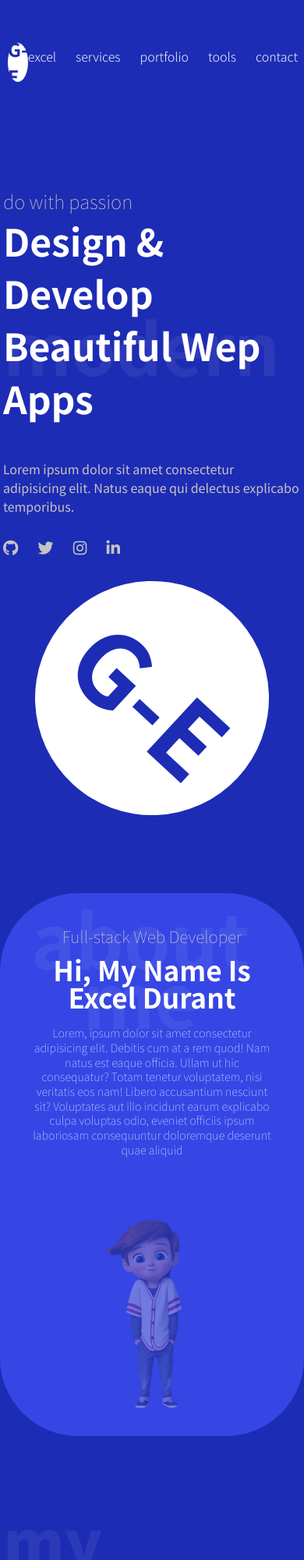
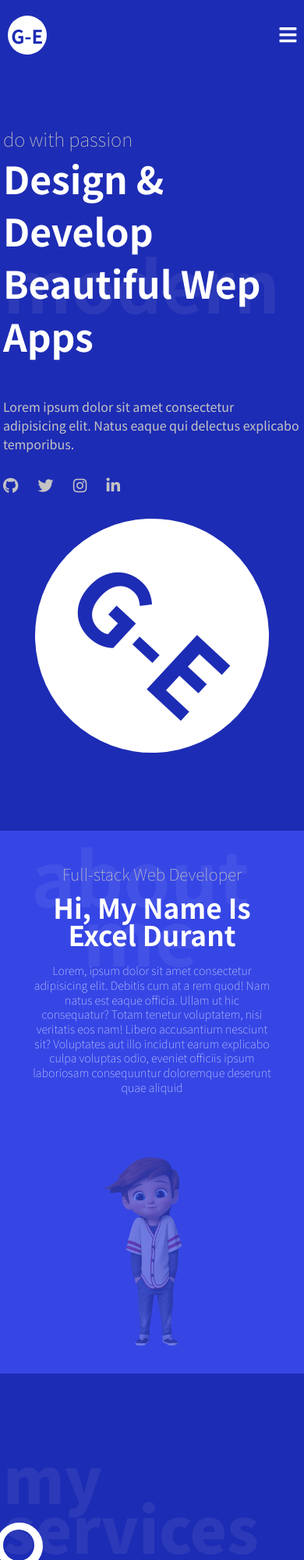
Before and after one commit to ExcelDurant/portfolio2, a website with bundled scripts: page index.html in a window 390 px wide. Shown: the top 2000 px of the page at 78% size. Built offline with nearby package versions, Linux system fonts and the light colour scheme.

Commit message:
mobile nav

```diff
--- a/assets/scripts/animations.js
+++ b/assets/scripts/animations.js
@@ -6,6 +6,7 @@ let service = document.querySelector('.service-container');
 let works = document.querySelector('.works-grid');
 let tools = document.querySelector('.tools-container .icons-container');
 let contact = document.querySelector('.form-container');
+let mobileNav = document.querySelector('.mobile-navlist');
 let excelOffset = excel.getBoundingClientRect().top - 700;
 let serviceOffset = service.getBoundingClientRect().top + 200;
 let worksOffset = works.getBoundingClientRect().top - 400;
@@ -24,7 +25,7 @@ tl.add({
 })
 
 .add({
-    targets: '#navlist1 a',
+    targets: '#navlist1',
     translateX: 0
 })
 
@@ -84,11 +85,9 @@ function scrollFunction() {
     let w = window.scrollY;
     console.log(w, excelOffset);
     if(w >= excelOffset) {
-        console.log("equals");
         scrollMe.play();
     }
     if(w >= serviceOffset) {
-        console.log("equals2");
         scrollMe2.play();
     }
     if(w >= worksOffset) {
@@ -102,6 +101,6 @@ function scrollFunction() {
     }
 }
 
-// icons.addEventListener('mouseover', ()=>{
-
-// })
+function showNav() {
+    mobileNav.classList.toggle('show-mobile-nav');
+}
--- a/assets/styles/style.scss
+++ b/assets/styles/style.scss
@@ -16,6 +16,10 @@ $txtColor:rgb(133, 133, 133);
     }
 }
 
+html {
+    scroll-behavior: smooth;
+}
+
 * {
     margin        : 0;
     padding       : 0;
@@ -32,6 +36,11 @@ a {
 
 ul {
     list-style: none;
+}
+
+button {
+    border: none;
+    background-color: transparent;
 }
 
 section,footer {
@@ -90,11 +99,12 @@ section,footer {
 
 .header {
     width           : 100%;
-    height          : 160px;
+    min-height          : 160px;
     background-color: $blue;
     display         : flex;
     align-items     : center;
     justify-content : center;
+    flex-direction: column;
 
     .navbar {
         width          : 70%;
@@ -117,6 +127,9 @@ section,footer {
         .navlist {
             display        : flex;
             justify-content: space-between;
+            align-items: center;
+            transition: 2s transform;
+                transform: translateX(2000px);
             // transition: 3s transform;
 
 
@@ -127,19 +140,70 @@ section,footer {
                 transition  : 0.5s border;
                 color       : $lightWhite;
                 font-weight : 300;
-                transition: 2s transform;
-                transform: translateX(2000px);
 
                 &:hover {
                     text-decoration: underline;
                 }
             }
+            .menu {
+                font-size: 25px;
+                color: white;
+                display: none;
+                cursor: pointer;
+            }
+
+        }
+
+    }
+    .mobile-navlist {
+        display: none;
+        flex-direction: column;
+        width: 95%;
+        margin-top: 5px;
+        // height: 0;
+        position: sticky;
+        transform: translateX(-2540px);
+        overflow: hidden;
+        align-items: center;
+        justify-content: space-between;
+        text-align: center;
+        background-color: $lightBlue;
+        transition: 2s transform, 2s margin;
+        .navlink {
+            color: white;
         }
     }
+
 
     @include mqx(1000px) {
         .navbar {
             width: 95%;
+        }
+    }
+    @include mqx(650px) {
+        min-height          : 80px;
+        justify-content: space-between;
+        .navbar {
+            margin-top: 20px;
+            .navlist {
+                .navlink {
+                    display: none;
+                }
+                .menu {
+                    display: inline-block;
+                }
+            }
+        }
+        .mobile-navlist {
+            display: flex;
+            margin-bottom: -250px;
+        }
+        .show-mobile-nav {
+            // display: flex;
+            // height: auto;
+            position: relative;
+            transform: translateX(0);
+            margin-bottom: 0;
         }
     }
 }
@@ -352,6 +416,7 @@ section,footer {
     }
 
     @include mqx(650px) {
+        border-radius: 0;
         .txt-container {
             padding: 40px;
             .header-txt {
@@ -540,7 +605,8 @@ section,footer {
         justify-content: center;
         margin-bottom: 30px;
         opacity: 0;
-        transition: 1.5s opacity;
+        transition: 0.8s opacity;
+        transition-timing-function: ease-in-out;
 
         .work-card {
             width: 300px;
@@ -607,7 +673,8 @@ section,footer {
         display: flex;
         flex-wrap: wrap;
         opacity: 0;
-        transition: 1.5s opacity;
+        transition: 0.8s opacity;
+        transition-timing-function: ease-in-out;
 
         .icon-container {
             width: 70px;
@@ -764,7 +831,8 @@ section,footer {
             background-color: white;
             margin-bottom: 50px;
             opacity: 0;
-            transition: 1.5s opacity;
+            transition: 0.8s opacity;
+            transition-timing-function: ease-in-out;
 
             .contact-form {
                 width: 100%;
--- a/index.html
+++ b/index.html
@@ -29,16 +29,24 @@
                     <h2 class="logo-txt">g-e</h2>
                 </div>
                 <ul class="navlist" id="navlist1">
-                    <li><a href="#" class="navlink">excel</a></li>
-                    <li><a href="#" class="navlink">services</a></li>
-                    <li><a href="#" class="navlink">portfolio</a></li>
-                    <li><a href="#" class="navlink">tools</a></li>
-                    <li><a href="#" class="navlink">contact</a></li>
+                    <li><a href="#excel" class="navlink">excel</a></li>
+                    <li><a href="#service" class="navlink">services</a></li>
+                    <li><a href="#portfolio" class="navlink">portfolio</a></li>
+                    <li><a href="#tools" class="navlink">tools</a></li>
+                    <li><a href="#contact" class="navlink">contact</a></li>
+                    <li><button onclick="showNav()"><i class="fas fa-bars menu"></i></button></li>
                 </ul>
             </nav>
+            <ul class="mobile-navlist">
+                <li><a href="#excel" class="navlink">excel</a></li>
+                <li><a href="#service" class="navlink">services</a></li>
+                <li><a href="#portfolio" class="navlink">portfolio</a></li>
+                <li><a href="#tools" class="navlink">tools</a></li>
+                <li><a href="#contact" class="navlink">contact</a></li>
+            </ul>
         </header>
 
-        <section class="home-sec">
+        <section class="home-sec" id="home">
             <div class="home-container">
                 <div class="txt-container">
                     <div class="overlay">
@@ -67,7 +75,7 @@
             </div>
         </section>
 
-        <section class="excel-sec">
+        <section class="excel-sec" id="excel">
             <div class="excel-container">
                 <div class="img-container">
                     <img src="./assets/img/profile.png" alt="" class="full-img">
@@ -93,7 +101,7 @@
             </div>
         </section>
 
-        <section class="service-sec">
+        <section class="service-sec" id="service">
             <div class="service-container">
                 <div class="txt-container">
                     <h2 class="bg-title">my <br>services</h2>
@@ -136,7 +144,7 @@
             </div>
         </section>
 
-        <section class="portfolio-sec">
+        <section class="portfolio-sec" id="portfolio">
             <div class="portfolio-container">
                 <div class="txt-container">
                     <h2 class="bg-title">my <br>portfolio</h2>
@@ -189,7 +197,7 @@
             </div>
         </section>
 
-        <section class="tools-sec">
+        <section class="tools-sec" id="tools">
             <div class="tools-container">
                 <div class="icons-container">
                     <div class="icon-container"><img src="./assets/img/html.png" alt="" class="full-img"></div>
@@ -220,7 +228,7 @@
             </div>
         </section>
 
-        <section class="contact-sec">
+        <section class="contact-sec" id="contact">
             <div class="contact-container">
                 <h2 class="bg-title">connect <br> with me</h2>
                 <div class="overlay">
@@ -270,11 +278,11 @@
                             class="icon-link"><i class="fab fa-linkedin-in"></i></a>
                     </div>
                     <ul class="navlist">
-                        <li><a href="#" class="navlink">excel</a></li>
-                        <li><a href="#" class="navlink">services</a></li>
-                        <li><a href="#" class="navlink">portfolio</a></li>
-                        <li><a href="#" class="navlink">tools</a></li>
-                        <li><a href="#" class="navlink">contact</a></li>
+                        <li><a href="#excel" class="navlink">excel</a></li>
+                        <li><a href="#service" class="navlink">services</a></li>
+                        <li><a href="#portfolio" class="navlink">portfolio</a></li>
+                        <li><a href="#tools" class="navlink">tools</a></li>
+                        <li><a href="#contact" class="navlink">contact</a></li>
                     </ul>
                 </nav>
                 <div class="seperation"></div>
@@ -286,7 +294,9 @@
     </div>
 
     <!-- <script src="anime.min.js"></script> -->
-    <script src="https://cdnjs.cloudflare.com/ajax/libs/animejs/3.2.1/anime.min.js" integrity="sha512-z4OUqw38qNLpn1libAN9BsoDx6nbNFio5lA6CuTp9NlK83b89hgyCVq+N5FdBJptINztxn1Z3SaKSKUS5UP60Q==" crossorigin="anonymous" referrerpolicy="no-referrer"></script>
+    <script src="https://cdnjs.cloudflare.com/ajax/libs/animejs/3.2.1/anime.min.js"
+        integrity="sha512-z4OUqw38qNLpn1libAN9BsoDx6nbNFio5lA6CuTp9NlK83b89hgyCVq+N5FdBJptINztxn1Z3SaKSKUS5UP60Q=="
+        crossorigin="anonymous" referrerpolicy="no-referrer"></script>
     <script src="./assets/scripts/animations.js"></script>
 </body>
 
```
Also changed, not shown: assets/styles/style.css, 1 other file.
